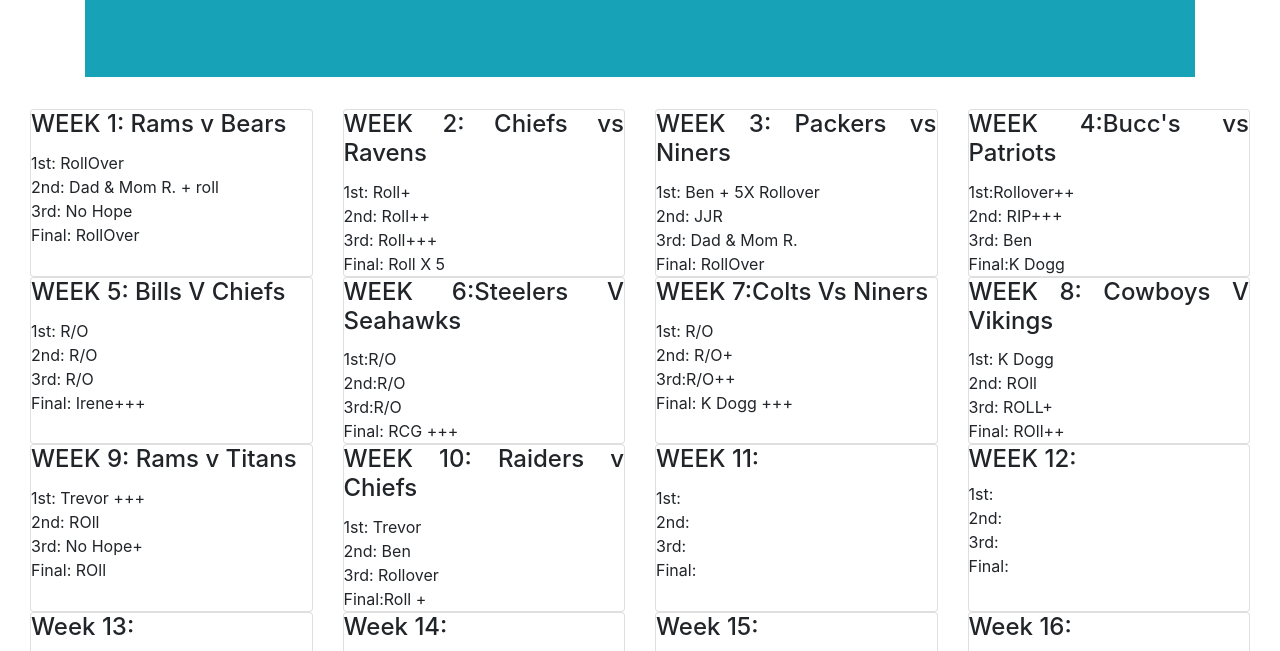
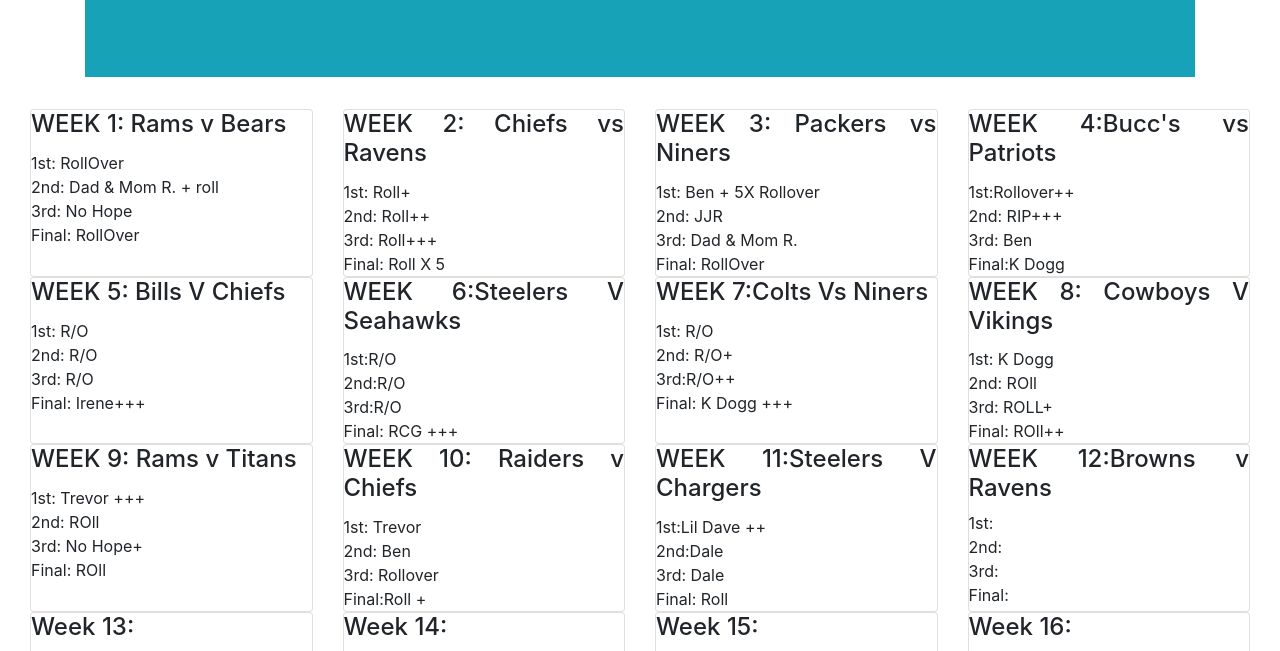
Before and after one commit to eladcrock/sunday, a plain HTML site: page index.html in a window 1280 px wide. Shown: the part 250-901 px from the top of the page. Drawn offline with nearby package versions, Linux system fonts and the light colour scheme.

Commit message:
Update index.html

```diff
--- a/index.html
+++ b/index.html
@@ -226,12 +226,12 @@
 <div class="card">
     <div class="card-b2ock">
       <h4 class="card-title">
-        WEEK 11:</h4>
+        WEEK 11:Steelers V Chargers</h4>
          <p class="card-text">
-        1st:<br>
-        2nd:<br>
-        3rd: <br>
-        Final:
+        1st:Lil Dave ++<br>
+        2nd:Dale<br>
+        3rd: Dale<br>
+        Final: Roll
                </p>
         </div>
         </div>
@@ -240,7 +240,7 @@
           <!--row 3card4 -->
 <div class="card">
     <div class="card-b2ock">
-      <h4 class>WEEK 12:
+      <h4 class>WEEK 12:Browns v Ravens
        </h4>
          <p class="card-text">
             1st:<br>
```
